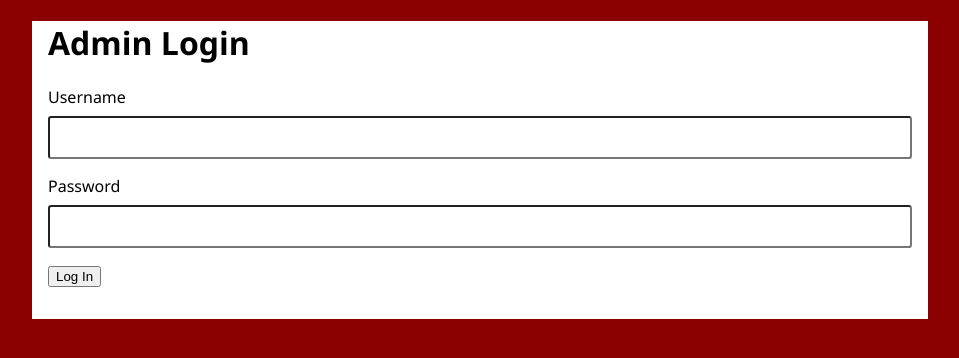
After one commit to AlexandrBalan/pizza, a Node server app: page /login in a window 1280 px wide. The commit adds this page. Shown: the top 358 px of the page, without its empty margins (160-1119 px from the left). Run offline with Node 20, Linux system fonts and the light colour scheme.

Commit message:
added a new login page

```diff
--- a/app.js
+++ b/app.js
@@ -5,6 +5,9 @@ import mysql2 from 'mysql2';
 // import .env
 import dotenv from 'dotenv';
 dotenv.config();
+
+
+import session from 'express-session';
 //create a connection "pool"
 const pool = mysql2.createPool ({
     host: process.env.DB_HOST,
@@ -18,6 +21,22 @@ const pool = mysql2.createPool ({
 
 //create an instance of an express application
 const app = express();
+
+app.use(session ({
+    secret: process.env.SESSION_SECRET,
+    resave: false,
+    saveUninitialized: false,
+    cookie: { maxAge: 1000 * 60 * 60}
+}));
+
+function requireLogin(req, res, next) {
+    if(req.session.loggedIn) {
+        next();
+    }
+    else {
+        res.redirect('/login');
+    }
+}
 
 //define a port number for our server to listen on
 const PORT = 3000;
@@ -53,6 +72,36 @@ app.set('view engine', 'ejs');
 app.get('/', (req, res) => {
     // res.send('Welcome to Poppa\'s Pizza');
     res.render(`home`);
+});
+
+app.get('/login', (req, res) => {
+    // res.send('Welcome to Poppa\'s Pizza');
+    res.render(`login`, {error: null});
+});
+
+app.post('/login', (req, res) => {
+    const username = req.body.username;
+    const password = req.body.password;
+
+
+    if(username === process.env.ADMIN_USER &&
+        password === process.env.ADMIN_PASSWORD) {
+            req.session.loggedIn = true;
+
+
+            res.redirect('/admin');
+        }
+
+
+        else {
+            res.render('login', { error: 'Invalid username or password.'});
+        }
+});
+
+app.get('/logout', (req, res) => {
+    req.session.destroy(() => {
+        res.redirect('/login');
+    });
 });
 
 
@@ -112,7 +161,7 @@ app.get('/menu-page', (req, res) => {
 
 
 //add a admin route to display a contact view page
-app.get('/admin', async(req, res) => {
+app.get('/admin', requireLogin, async(req, res) => {
     try {
         const [orders] = await pool.query('SELECT * FROM orders ORDER BY timestamp DESC');
         console.log(orders);
--- a/package.json
+++ b/package.json
@@ -22,6 +22,7 @@
     "dotenv": "^18.0.10",
     "ejs": "^7.0.2",
     "express": "^5.3.0",
+    "express-session": "^1.19.0",
     "mysql2": "^3.24.6"
   },
   "devDependencies": {
--- a/public/styles/style.css
+++ b/public/styles/style.css
@@ -44,7 +44,7 @@ body {
     font-size: 1rem;
 }
 
-input[type="text"], input[type="email"], select, textarea {
+input[type="text"], input[type="email"], input[type="password"], select, textarea {
     width: 100%;
     border: 1px solid dakrgreen;
     border-radius: .25em;
@@ -81,3 +81,8 @@ textarea {
     color: red;
     display: none;
 }
+
+.login-error {
+    color: darkred;
+    font-weight: bold;
+}
--- a/views/admin.ejs
+++ b/views/admin.ejs
@@ -14,6 +14,7 @@
 
 <body>
     <h1>Orders</h1>
+    <a href="/logout">Log Out</a>
     <table id="order-table" class="display">
         <thead>
             <tr>
--- /dev/null
+++ b/views/login.ejs
@@ -0,0 +1,28 @@
+<!DOCTYPE html>
+<html lang="en">
+<head>
+    <meta charset="UTF-8">
+    <meta name="viewport" content="width=device-width, initial-scale=1.0">
+    <link rel="stylesheet" href="/styles/style.css">
+    <title>Pizza Login</title>
+</head>
+<body>
+    <div id = "main">
+        <h1>Admin Login</h1>
+
+
+        <% if (error) { %>
+         <p class="login-error">%= error %=</p>
+        <% } %>
+
+        <form action="/login" method="post">
+            <label for="username">Username</label>
+            <input type="text" id="username"name="username" required>
+
+            <label for="password">Password</label>
+            <input type="password" id="password"name="password" required>
+
+            <button type="submit">Log In</button>
+        </form>
+</body>
+</html>
```
Also changed, not shown: 1 other file.
